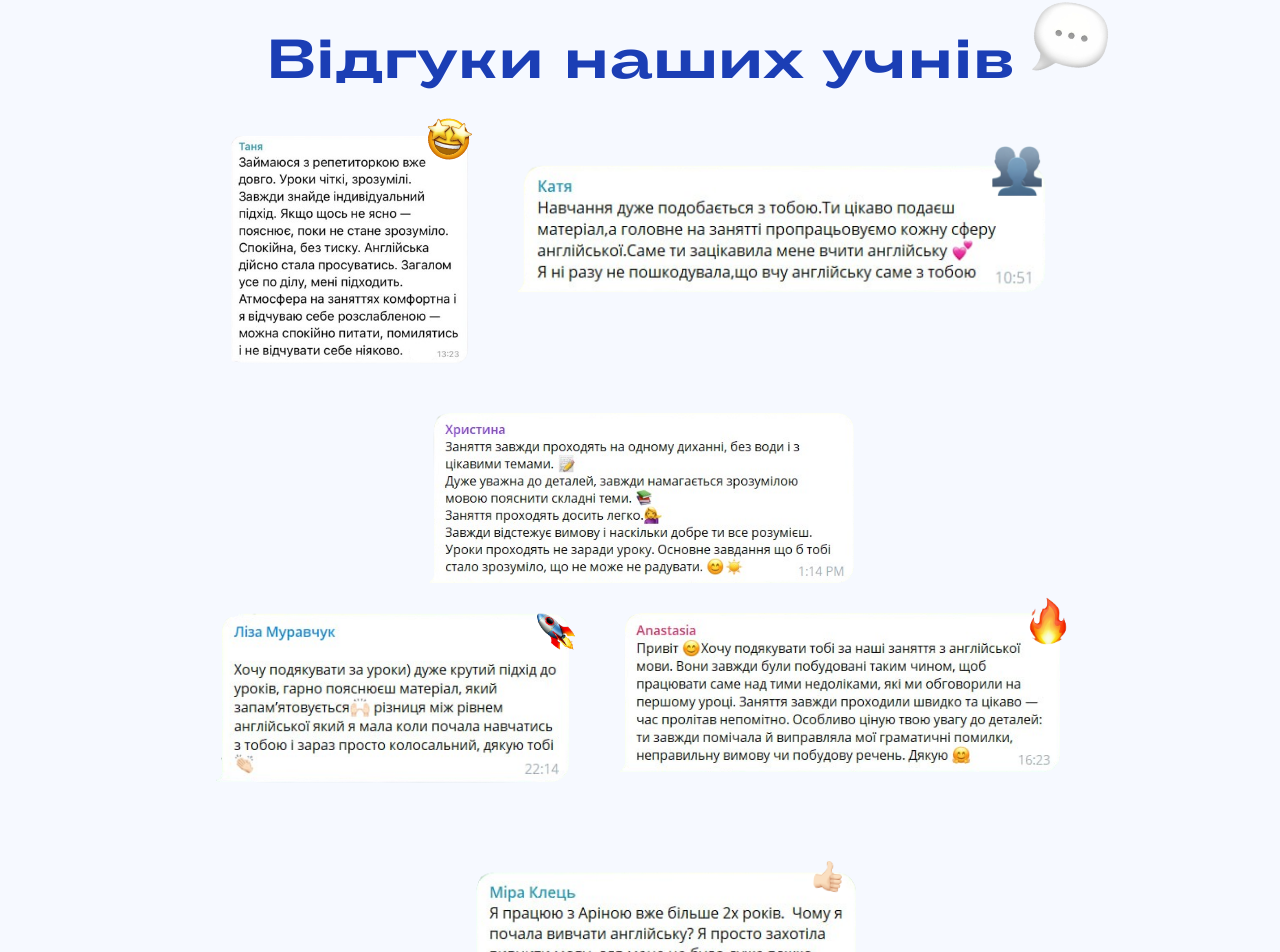
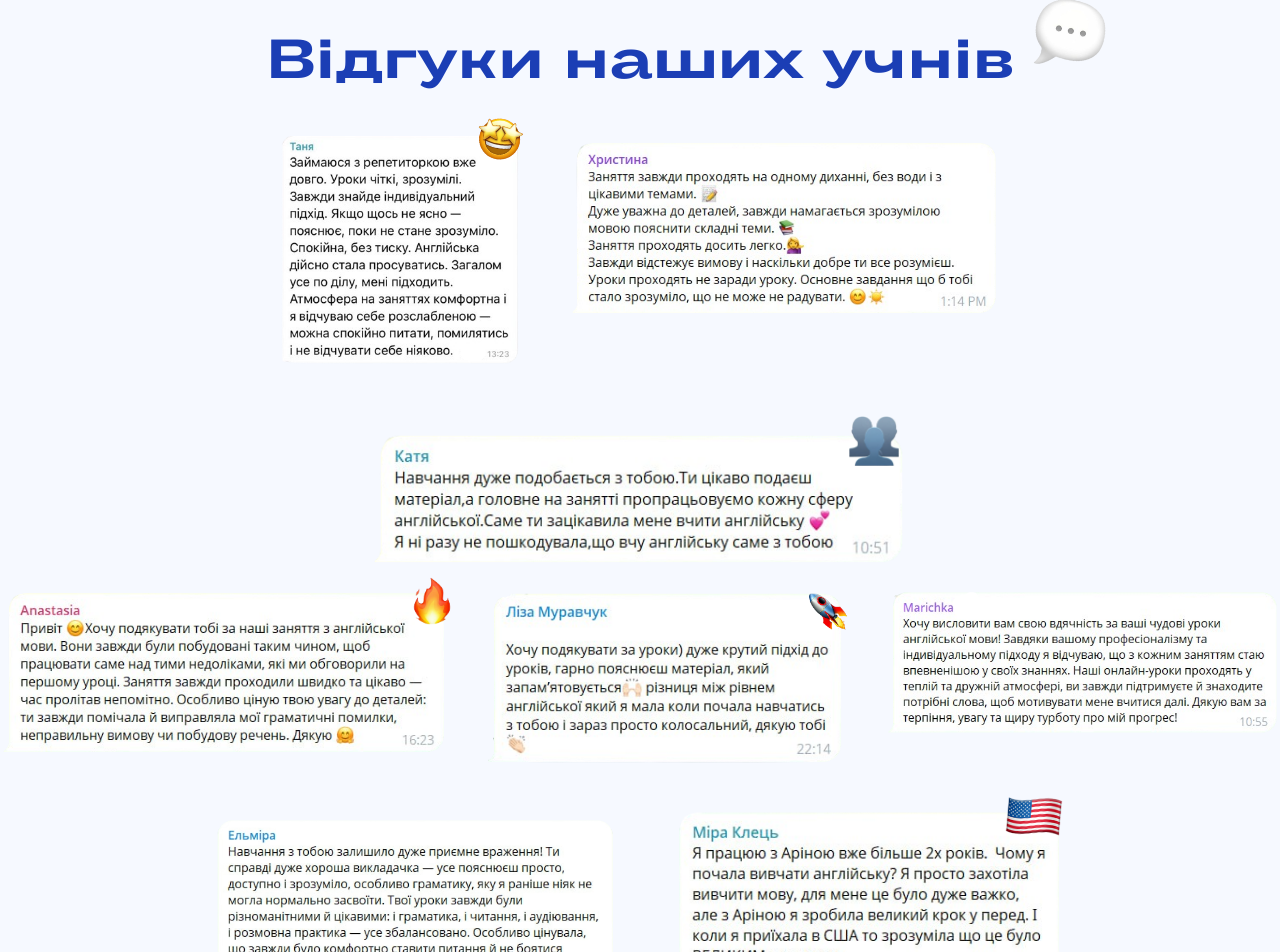
Before and after one commit to Vladarchuk124/LockInSchool, a React (Create React App) app: page / in a window 1280 px wide. Shown: the part 5251-6203 px from the top of the page. Built offline with nearby package versions, Linux system fonts and the light colour scheme.

Commit message:
fix: add new reviews

```diff
--- a/src/components/Reviews/Reviews.jsx
+++ b/src/components/Reviews/Reviews.jsx
@@ -6,7 +6,7 @@ function Reviews() {
         <div style={{ minHeight: "100dvh" }}>
             <div className={styles.textPart}>
                 <h1>Відгуки наших учнів</h1>
-                <img src="./emoji/emoji4.png" alt="emoji" className={styles.textEmoji} />
+                <img src="LockInSchool/emoji/emoji4.png" alt="emoji" className={styles.textEmoji} />
             </div>
             <div className={styles.upperPart}>
                 <ImageSection
@@ -16,18 +16,24 @@ function Reviews() {
                     reviewStyle="reviewTanya"
                 />
                 <ImageSection
+                    reviewSource="./Reviews/rev3.png"
+                    emojiStyle="emojiHrist"
+                    reviewStyle="reviewHrist"
+                />
+                <ImageSection
                     emojiSource="./emoji/group.png"
                     reviewSource="./Reviews/rev2.png"
                     emojiStyle="emojiKatya"
                     reviewStyle="reviewKatya"
                 />
-                <ImageSection
-                    reviewSource="./Reviews/rev3.png"
-                    emojiStyle="emojiHrist"
-                    reviewStyle="reviewHrist"
-                />
             </div>
             <div className={styles.lowerPart}>
+                <ImageSection
+                    emojiSource="./emoji/emoji5.png"
+                    reviewSource="./Reviews/rev5.png"
+                    emojiStyle="emojiNastya"
+                    reviewStyle="reviewNastya"
+                />
                 <ImageSection
                     emojiSource="./emoji/rocket.png"
                     reviewSource="./Reviews/rev4.png"
@@ -35,19 +41,26 @@ function Reviews() {
                     reviewStyle="reviewLisa"
                 />
                 <ImageSection
-                    emojiSource="./emoji/emoji5.png"
-                    reviewSource="./Reviews/rev5.png"
-                    emojiStyle="emojiNastya"
-                    reviewStyle="reviewNastya"
+                    emojiSource="./emoji/emoji6.png"
+                    reviewSource="./Reviews/rev7.png"
+                    emojiStyle="emojiMar"
+                    reviewStyle="reviewMar"
+                />
+            </div>
+            <div style={{ display: "flex", flexWrap: "wrap", justifyContent: "center" }}>
+                <ImageSection
+                    emojiSource="./emoji/group.png"
+                    reviewSource="./Reviews/rev8.png"
+                    emojiStyle="emojiElm"
+                    reviewStyle="reviewElm"
                 />
                 <ImageSection
-                    emojiSource="./emoji/emoji7.png"
-                    reviewSource="./Reviews/rev6.png"
+                    emojiSource="./emoji/americanFlagEmoji.png"
+                    reviewSource="./Reviews/rev9.png"
                     emojiStyle="emojiMira"
                     reviewStyle="reviewMira"
                 />
             </div>
-
         </div>
     );
 }
--- a/src/components/Reviews/Reviews.module.css
+++ b/src/components/Reviews/Reviews.module.css
@@ -41,9 +41,16 @@
     }
 
     .textEmoji {
-        height: 180px;
+        height: 170px;
         top: -40px;
         transform: translateX(430px) rotate(12deg);
+    }
+}
+
+@media screen and (max-width: 1030px) {
+    .textEmoji {
+        height: 160px;
+        transform: translateX(430px) rotate(0deg);
     }
 }
 
@@ -51,16 +58,25 @@
     .textEmoji {
         display: none;
     }
+
     .textPart h1 {
         font-size: 40px;
     }
 }
 
-@media screen and (max-width: 600px) {
+@media screen and (max-width: 875px) {
     .lowerPart {
         display: none;
     }
+}
 
+@media screen and (max-width: 810px) {
+    .upperPart {
+        display: none;
+    }
+}
+
+@media screen and (max-width: 600px) {
     .textPart h1 {
         font-size: 20px;
     }
```
